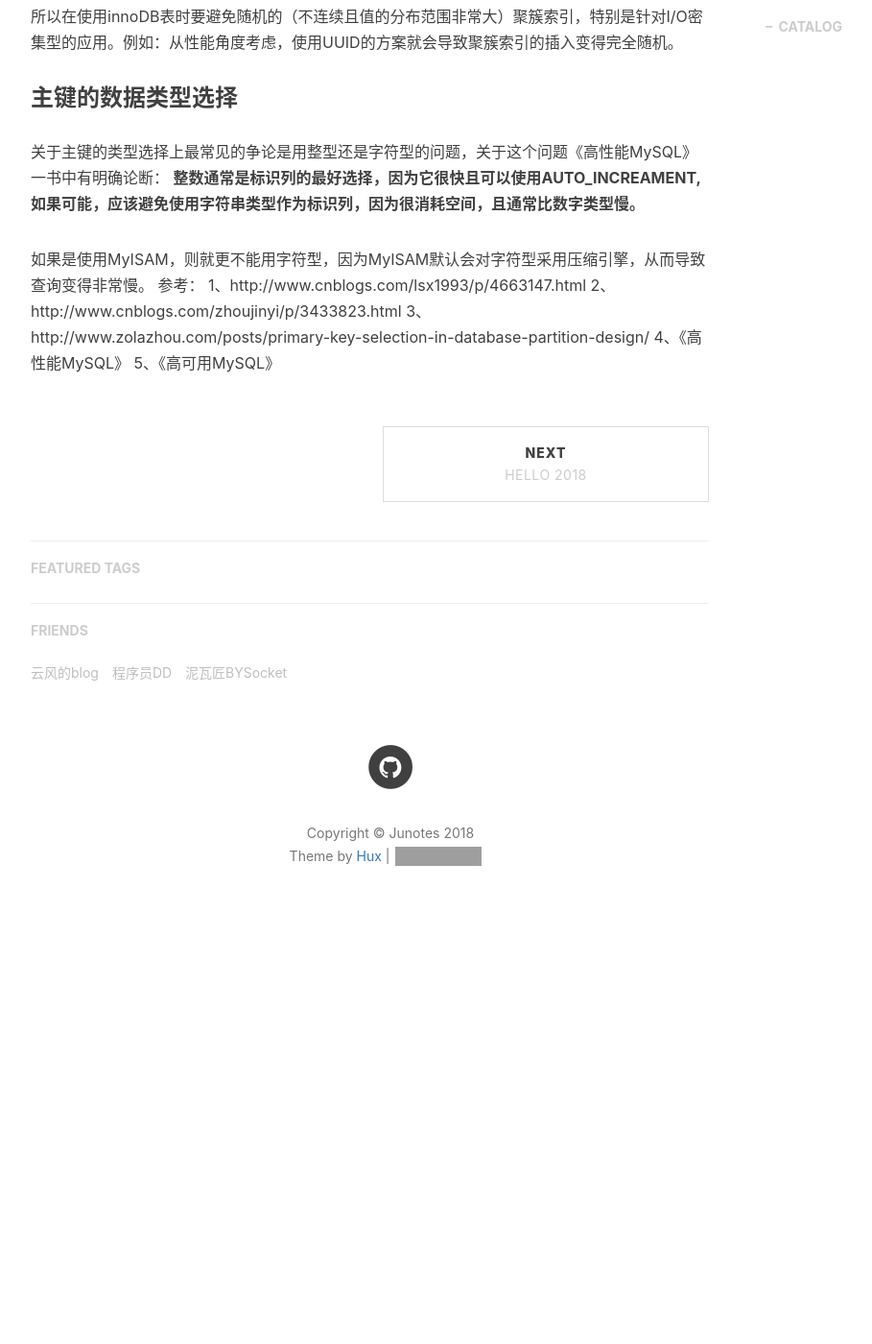
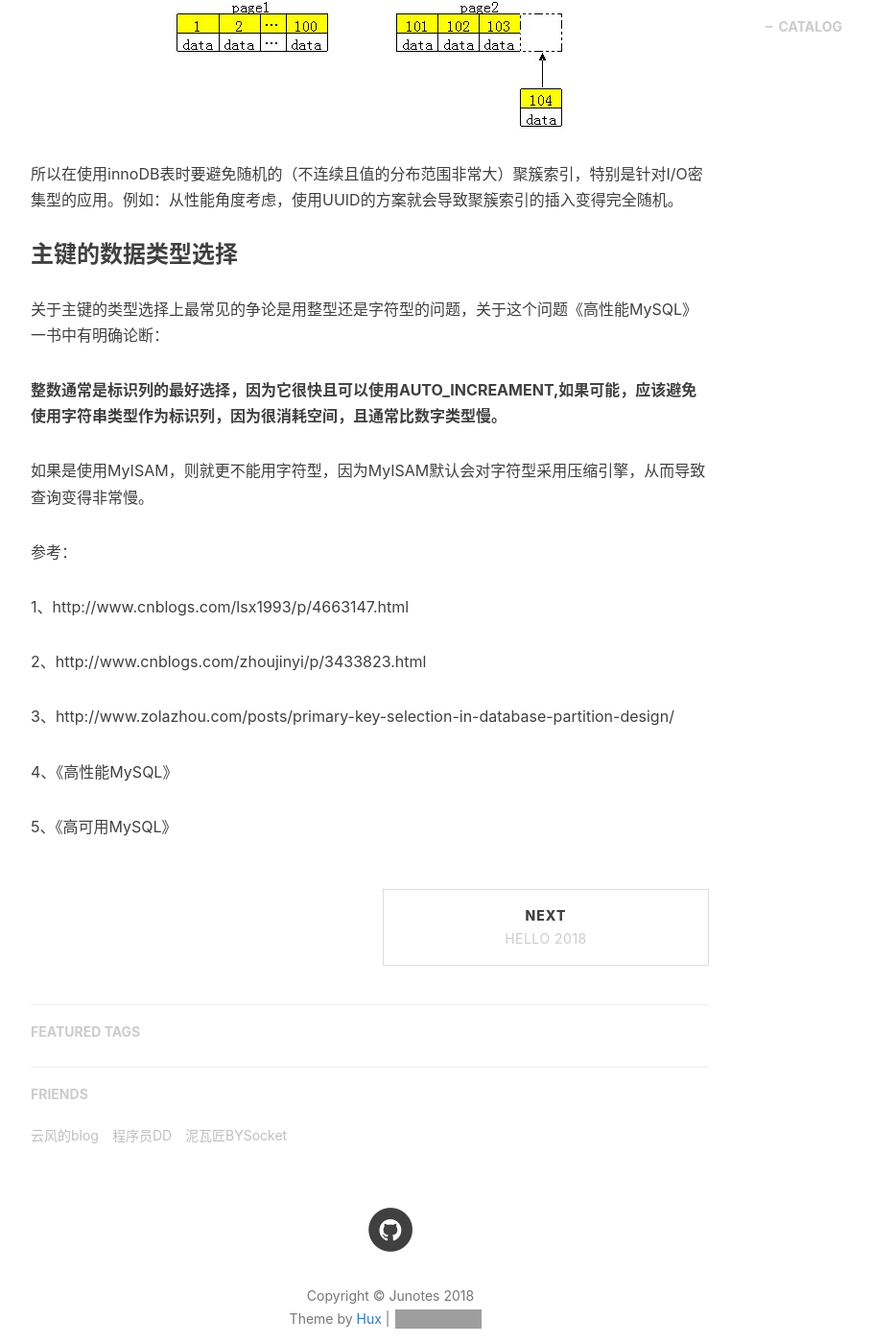
Before and after one commit to xiekeli/xiekeli.github.io, a Jekyll site: the page built from _posts/2016-06-22-MySQL主键设计的一点思考.markdown, in a window 1280 px wide and 1400 px high, scrolled down 6029 px. Shown: the whole window at 96% size, without its empty margins (233-1142 px from the left). Built offline with Jekyll 4.4.1, drawn with Linux system fonts in a browser that asks for light colours; nearby versions of some CDN libraries; comment, search, counter and statistics services are not loaded; before the commit the page ends 7025 px from its top, so only the background shows below that; grey boxes are pictures that could not be loaded.

Commit message:
markdown调整

```diff
--- a/_posts/2016-06-22-MySQL主键设计的一点思考.markdown
+++ b/_posts/2016-06-22-MySQL主键设计的一点思考.markdown
@@ -201,19 +202,26 @@ SELECT LAST_INSERT_ID();
 
 
 因为，InnoDB引擎使用聚集索引，数据记录本身被存于主索引（一颗B+Tree）的叶子节点上。这就要求同一个叶子节点内（大小为一个内存页或磁盘页）的各条数据记录按主键顺序存放，因此每当有一条新的记录插入时，MySQL 会根据其主键将其插入适当的节点和位置，如果页面达到装载因子（InnoDB默认为15/16），则开辟一个新的页（节点）
-![avatar](img/in-post/180325/2.png)
+![](/img/in-post/180325/2.png)
 所以在使用innoDB表时要避免随机的（不连续且值的分布范围非常大）聚簇索引，特别是针对I/O密集型的应用。例如：从性能角度考虑，使用UUID的方案就会导致聚簇索引的插入变得完全随机。
 
 ### 主键的数据类型选择
 
 关于主键的类型选择上最常见的争论是用整型还是字符型的问题，关于这个问题《高性能MySQL》一书中有明确论断：
+
 **整数通常是标识列的最好选择，因为它很快且可以使用AUTO_INCREAMENT,如果可能，应该避免使用字符串类型作为标识列，因为很消耗空间，且通常比数字类型慢。**
 
 
 如果是使用MyISAM，则就更不能用字符型，因为MyISAM默认会对字符型采用压缩引擎，从而导致查询变得非常慢。
+
 参考：
+
 1、http://www.cnblogs.com/lsx1993/p/4663147.html
+
 2、http://www.cnblogs.com/zhoujinyi/p/3433823.html
+
 3、http://www.zolazhou.com/posts/primary-key-selection-in-database-partition-design/
+
 4、《高性能MySQL》
+
 5、《高可用MySQL》
```
Also changed, not shown: other parts of _posts/2016-06-22-MySQL主键设计的一点思考.markdown (+2 -1 lines).
